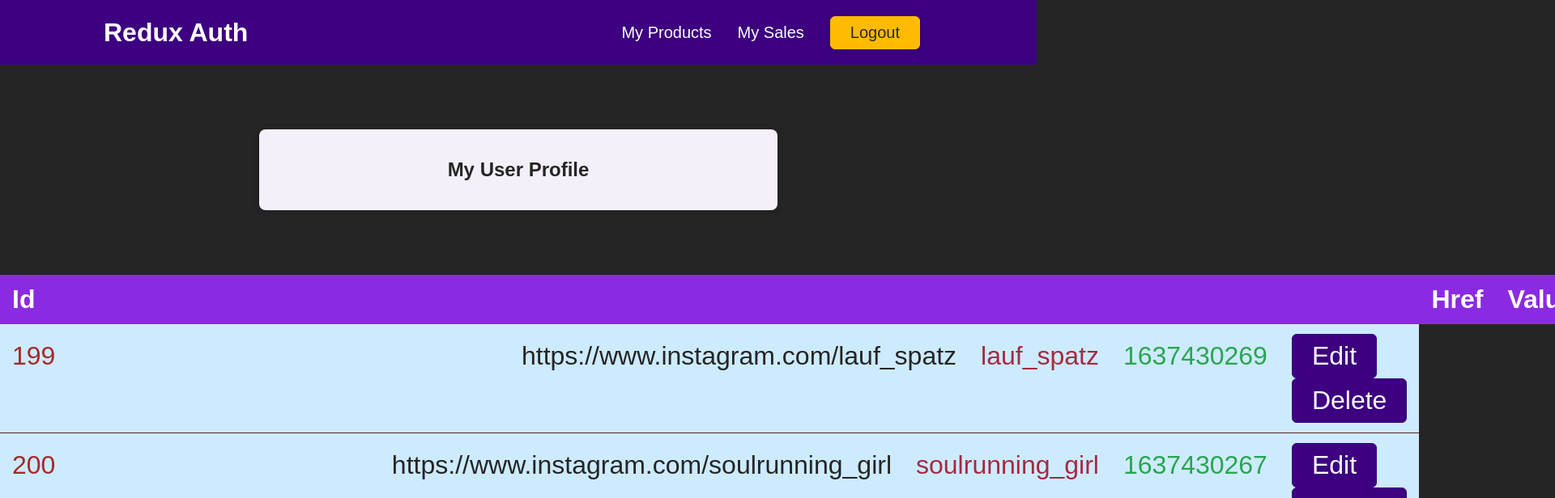
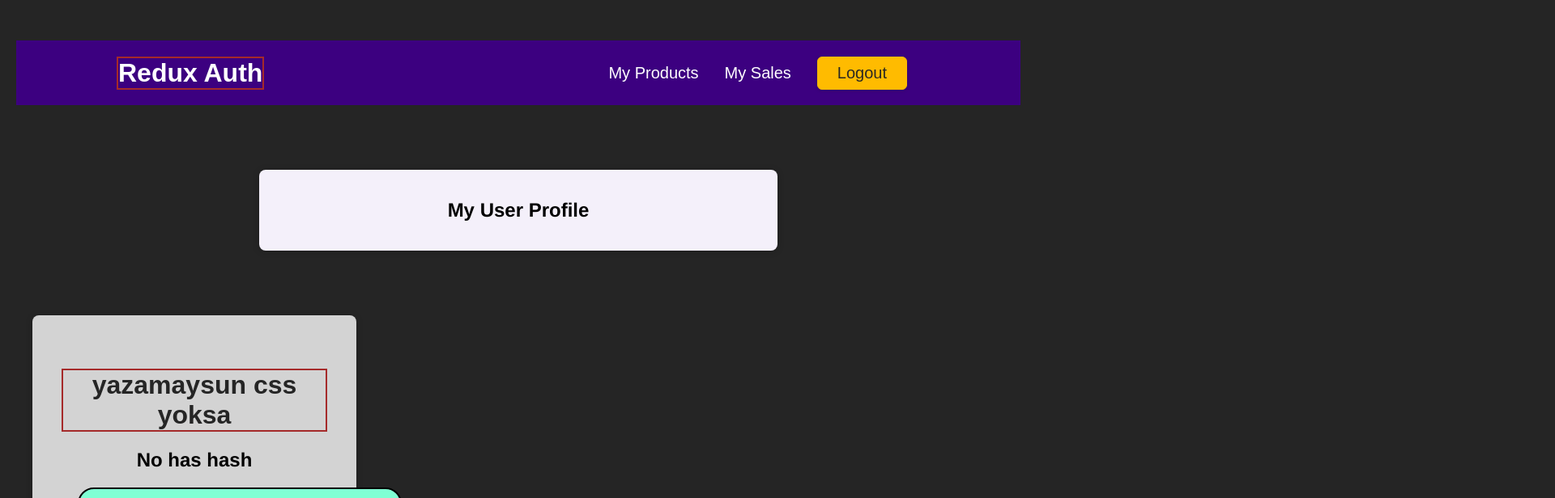
Before and after one commit to MehmetKaldirim/follower-orginizer, a React (Create React App) app: page / in a window 1280 px wide. Both pictures are taken after typing "name@example.com", "Sample123" into the empty fields and a click on the button "Login". Shown: the top 616 px of the page at 81% size, 1920 px wide, since content can reach past the window. Built offline with nearby package versions, Linux system fonts and the light colour scheme.

Commit message:
some more css learning

```diff
--- a/src/App.js
+++ b/src/App.js
@@ -6,6 +6,7 @@ import Table from "./components/Table/Table";
 import Header from "./components/Header";
 import Auth from "./components/Auth";
 import UserProfile from "./components/UserProfile";
+import CssDeneme from "./CSSDeneme";
 
 function App() {
   const isAuth = useSelector((state) => state.auth.isAuthenticated);
@@ -15,7 +16,7 @@ function App() {
       <Header />
       {!isAuth && <Auth />}
       {isAuth && <UserProfile />}
-      {isAuth && <Table />}
+      {isAuth && <CssDeneme />}
       <Counter />
     </Fragment>
   );
--- /dev/null
+++ b/src/CSSDeneme.js
@@ -0,0 +1,24 @@
+import classes from "./CSSDeneme.module.css";
+
+const CssDeneme = () => {
+  return (
+    <div className={classes.pounter}>
+      <div>
+        <h1>yazamaysun css yoksa</h1>
+        <h2>No has hash</h2>
+        <p>Bir p de buraya ko...</p>
+      </div>
+
+      <div>
+        <h2>Civayte baslik</h2>
+        <p>Yillar oncesi billemezdim kafamda catlak oldugunu</p>
+      </div>
+      <div>
+        <button className={classes.but1}>Kaufen</button>
+        <button>Bu da Button</button>
+      </div>
+    </div>
+  );
+};
+
+export default CssDeneme;
--- /dev/null
+++ b/src/CSSDeneme.module.css
@@ -0,0 +1,46 @@
+.pounter {
+  margin: 20px;
+  box-shadow: 0 1px 8px rgba(0, 0, 0, 0.2);
+  width: 400px;
+  border-radius: 8px;
+  padding: 1rem;
+  text-align: center;
+  background-color: lightgray;
+}
+
+div {
+  margin: 50px 20px;
+}
+
+h1 {
+  border: 2px solid brown;
+}
+
+h2 {
+  color: black;
+  font-family: "Franklin Gothic Medium", "Arial Narrow", Arial, sans-serif;
+}
+
+.but1 {
+  cursor: progress;
+  color: bisque;
+  background-color: green;
+  border: 2px solid black;
+}
+
+.but1:hover {
+  color: bisque;
+  background-color: black;
+  border: 2px solid white;
+  transition: background-color 5s;
+}
+p {
+  width: 400px;
+  height: 400px;
+  background-color: aquamarine;
+  margin: 20px;
+  border: 2px solid black;
+  padding: 15px;
+  box-sizing: border-box;
+  border-radius: 20px;
+}
--- a/src/components/Following.js
+++ b/src/components/Data/Following.js
@@ -1,5 +1,5 @@
 import React from "react";
-import followersBalta from "../followingsData";
+import followersBalta from "./followingsData";
 
 export default function Following() {
   /**
--- a/src/components/Table/Read.module.css
+++ b/src/components/Table/Read.module.css
@@ -1,23 +1,27 @@
-.read td {
+td {
   padding: 12px 15px;
   text-align: left;
   font-size: 32px;
   table-layout: auto;
-  width: 100%;
 }
 
 .row1 {
   color: brown;
+  width: 150px;
 }
 
 .row2 {
   background-color: blanchedalmond;
+  width: 50px;
+  overflow: hidden;
 }
 
 .row3 {
   color: rgb(165, 42, 65);
+  width: 300px;
 }
 
 .row4 {
   color: rgb(42, 165, 81);
+  width: 200px;
 }
```
